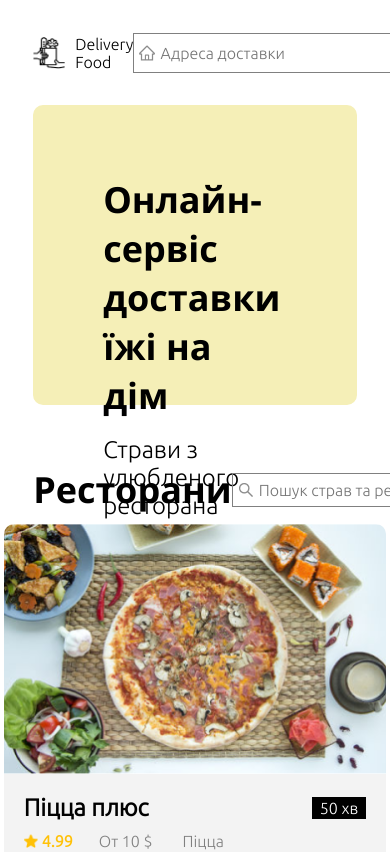
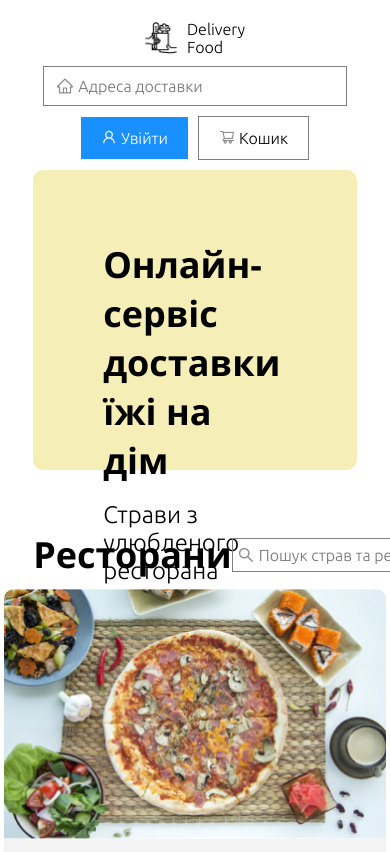
Before and after one commit to RuinedRipper/DeliveryFood, a React (Create React App) app: page / in a window 390 px wide. Shown: the top 852 px of the page. Built offline with nearby package versions, Linux system fonts and the light colour scheme; a web font is replaced by a local one.

Commit message:
Header 2.3

```diff
--- a/src/Components/Header/Header.jsx
+++ b/src/Components/Header/Header.jsx
@@ -10,23 +10,23 @@ const Header = () => {
   return (
     <section className={styles.HeaderContain}>
       <NavLink className={styles.Logo} to="/">
-        <img src={Logo} />
-        <a>
+        <img src={Logo} alt="Логотип" />
+        <span>
           <p>Delivery</p>
           <p>Food</p>
-        </a>
+        </span>
       </NavLink>
       <section className={styles.HeaderSearch}>
-        <img src={Home} />
+        <img src={Home} alt="Домашня сторінка" />
         <input placeholder="Адреса доставки" />
       </section>
       <section className={styles.HeaderButtons}>
         <button className={styles.Login}>
-          <img src={User} />
+          <img src={User} alt="Користувач" />
           Увійти
         </button>
         <button className={styles.Cart}>
-          <img src={Cart} />
+          <img src={Cart} alt="Кошик" />
           Кошик
         </button>
       </section>
--- a/src/Components/Header/Header.module.css
+++ b/src/Components/Header/Header.module.css
@@ -56,16 +56,23 @@ button {
 }
 
 .HeaderSearch {
-  width: 690px;
+  width: 100%;
+  max-width: 690px;
   height: 40px;
   display: flex;
   align-items: center;
   border: 1px solid gray;
+  box-sizing: border-box;
+  padding: 0 8px;
+  margin: 0 10px 0 10px;
 }
 
 .HeaderSearch > input {
-  width: 646px;
+  width: 100%;
   height: 24px;
+  min-width: 140px;
+  border: none;
+  outline: none;
 }
 
 .HeaderSearch > img {
@@ -115,3 +122,27 @@ button {
   height: 16px;
   margin-right: 4px;
 }
+
+@media (max-width: 670px) {
+  .HeaderContain {
+    display: flex;
+    flex-direction: column;
+    padding: 10px;
+    width: 100%;
+    height: 100%;
+  }
+
+  .HeaderSearch {
+    width: 100%;
+    height: 40px;
+  }
+
+  .Logo {
+    padding-top: 10px;
+    padding-bottom: 10px;
+  }
+
+  .HeaderButtons {
+    padding-top: 10px;
+  }
+}
```
